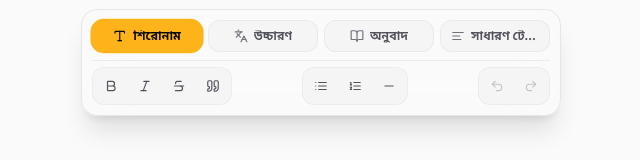
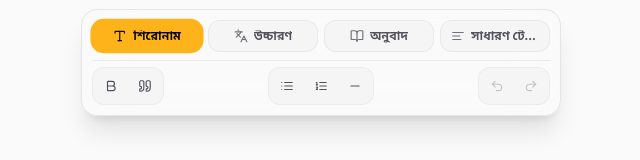
Before and after one commit to git-mahim/dua-card, a Next.js app: page / in a window 1280 px wide. Both pictures are taken after a click on the button 1228 px from the left and 748 px from the top of the page. Shown: the part 636-796 px from the top of the page, without its empty margins (319-959 px from the left). Built offline with nearby package versions, Linux system fonts and the light colour scheme; a web font is replaced by a local one.

Commit message:
feat(editor): render blockquotes, numbered/bullet lists, horizontal rules on home cards and remove S/Italic buttons from toolbar

```diff
--- a/src/components/Editor/EditorToolbar.tsx
+++ b/src/components/Editor/EditorToolbar.tsx
@@ -4,8 +4,6 @@ import React from "react";
 import { type Editor } from "@tiptap/react";
 import {
   Bold,
-  Italic,
-  Strikethrough,
   List,
   ListOrdered,
   Quote,
@@ -90,9 +88,9 @@ export const EditorToolbar: React.FC<EditorToolbarProps> = ({ editor }) => {
         })}
       </div>
 
-      {/* Bottom Row: Refined Formatting Tools with Segmented Pill Groups */}
+      {/* Bottom Row: Refined Formatting Tools with Segmented Pill Groups (Italic and Strike removed) */}
       <div className="flex items-center justify-between pt-1.5 border-t border-zinc-200/70 dark:border-zinc-800/70">
-        {/* Style & Blockquote Group */}
+        {/* Formatting & Blockquote Group */}
         <div className="flex items-center gap-0.5 bg-zinc-100/80 dark:bg-zinc-850/60 p-0.5 rounded-xl border border-zinc-200/60 dark:border-zinc-800/60">
           <button
             type="button"
@@ -115,40 +113,6 @@ export const EditorToolbar: React.FC<EditorToolbarProps> = ({ editor }) => {
             type="button"
             onClick={() => {
               triggerHaptic(15);
-              editor.chain().focus().toggleItalic().run();
-            }}
-            className={`w-7 h-7 sm:w-8 sm:h-8 rounded-lg flex items-center justify-center transition-all active:scale-90 ${
-              editor.isActive("italic")
-                ? "bg-[#ffb31a] text-zinc-950 shadow-2xs"
-                : "text-zinc-600 dark:text-zinc-400 hover:text-zinc-950 dark:hover:text-zinc-100 hover:bg-zinc-200/70 dark:hover:bg-zinc-700/60"
-            }`}
-            title="ইটালিক (Italic)"
-            aria-label="ইটালিক"
-          >
-            <Italic className="w-3.5 h-3.5" />
-          </button>
-
-          <button
-            type="button"
-            onClick={() => {
-              triggerHaptic(15);
-              editor.chain().focus().toggleStrike().run();
-            }}
-            className={`w-7 h-7 sm:w-8 sm:h-8 rounded-lg flex items-center justify-center transition-all active:scale-90 ${
-              editor.isActive("strike")
-                ? "bg-[#ffb31a] text-zinc-950 shadow-2xs"
-                : "text-zinc-600 dark:text-zinc-400 hover:text-zinc-950 dark:hover:text-zinc-100 hover:bg-zinc-200/70 dark:hover:bg-zinc-700/60"
-            }`}
-            title="স্ট্রাইকথ্রু (Strikethrough)"
-            aria-label="স্ট্রাইকথ্রু"
-          >
-            <Strikethrough className="w-3.5 h-3.5" />
-          </button>
-
-          <button
-            type="button"
-            onClick={() => {
-              triggerHaptic(15);
               editor.chain().focus().toggleBlockquote().run();
             }}
             className={`w-7 h-7 sm:w-8 sm:h-8 rounded-lg flex items-center justify-center transition-all active:scale-90 ${
@@ -156,7 +120,7 @@ export const EditorToolbar: React.FC<EditorToolbarProps> = ({ editor }) => {
                 ? "bg-[#ffb31a] text-zinc-950 shadow-2xs"
                 : "text-zinc-600 dark:text-zinc-400 hover:text-zinc-950 dark:hover:text-zinc-100 hover:bg-zinc-200/70 dark:hover:bg-zinc-700/60"
             }`}
-            title="উদ্ধৃতি (Blockquote)"
+            title="উদ্ধৃতি / কোটেশন (Blockquote)"
             aria-label="উদ্ধৃতি"
           >
             <Quote className="w-3.5 h-3.5" />
--- a/src/components/StructuredDuaViewer.tsx
+++ b/src/components/StructuredDuaViewer.tsx
@@ -10,7 +10,7 @@ interface StructuredDuaViewerProps {
 }
 
 /**
- * Render inline text with marks (bold, italic)
+ * Render inline text with marks (bold, italic, strike, code)
  */
 function renderInlineContent(nodes?: JSONContent[]): React.ReactNode {
   if (!nodes || !Array.isArray(nodes)) return null;
@@ -25,6 +25,17 @@ function renderInlineContent(nodes?: JSONContent[]): React.ReactNode {
             element = <strong key={`b-${index}`}>{element}</strong>;
           } else if (mark.type === "italic") {
             element = <em key={`i-${index}`}>{element}</em>;
+          } else if (mark.type === "strike") {
+            element = <s key={`s-${index}`}>{element}</s>;
+          } else if (mark.type === "code") {
+            element = (
+              <code
+                key={`c-${index}`}
+                className="px-1.5 py-0.5 bg-zinc-100 dark:bg-zinc-800 rounded text-xs font-mono text-amber-600 dark:text-amber-400"
+              >
+                {element}
+              </code>
+            );
           }
         }
       }
@@ -36,7 +47,7 @@ function renderInlineContent(nodes?: JSONContent[]): React.ReactNode {
 }
 
 /**
- * Safely render TipTap JSON content with semantic typography classes
+ * Safely render TipTap JSON content with semantic typography classes and full block support
  */
 export const StructuredDuaViewer: React.FC<StructuredDuaViewerProps> = ({
   content,
@@ -70,6 +81,7 @@ export const StructuredDuaViewer: React.FC<StructuredDuaViewerProps> = ({
   return (
     <div className="dua-content-root font-bengali text-left select-text">
       {blocks.map((block, index) => {
+        // 1. Paragraphs (with semantic styles: title, pronunciation, meaning, virtue, paragraph)
         if (block.type === "paragraph") {
           const styleKey = block.attrs?.semanticStyle || "dua-paragraph";
           const typography = SEMANTIC_STYLES[styleKey] || SEMANTIC_STYLES["dua-paragraph"];
@@ -103,11 +115,33 @@ export const StructuredDuaViewer: React.FC<StructuredDuaViewerProps> = ({
           );
         }
 
+        // 2. Blockquotes (কোটেশন / উদ্ধৃতি)
+        if (block.type === "blockquote") {
+          return (
+            <blockquote
+              key={index}
+              className="border-l-[3.5px] border-[#ffb31a] bg-zinc-100/70 dark:bg-zinc-900/60 pl-3.5 pr-3 py-2 my-2 rounded-r-xl text-zinc-700 dark:text-zinc-300 text-[13.5px] leading-relaxed shadow-2xs"
+            >
+              {block.content?.map((subBlock, subIdx) => {
+                if (subBlock.type === "paragraph") {
+                  return (
+                    <p key={subIdx} className="m-0">
+                      {renderInlineContent(subBlock.content)}
+                    </p>
+                  );
+                }
+                return <div key={subIdx}>{renderInlineContent(subBlock.content)}</div>;
+              })}
+            </blockquote>
+          );
+        }
+
+        // 3. Bullet Lists (বুলেট তালিকা)
         if (block.type === "bulletList") {
           return (
             <ul key={index} className="list-disc pl-5 my-2 space-y-1 text-sm text-zinc-800 dark:text-zinc-200">
               {block.content?.map((item, itemIdx) => (
-                <li key={itemIdx}>
+                <li key={itemIdx} className="leading-relaxed">
                   {item.content?.map((subBlock, subIdx) => (
                     <span key={subIdx}>
                       {renderInlineContent(subBlock.content)}
@@ -119,6 +153,42 @@ export const StructuredDuaViewer: React.FC<StructuredDuaViewerProps> = ({
           );
         }
 
+        // 4. Ordered Lists (নম্বর তালিকা)
+        if (block.type === "orderedList") {
+          return (
+            <ol key={index} className="list-decimal pl-5 my-2 space-y-1 text-sm text-zinc-800 dark:text-zinc-200">
+              {block.content?.map((item, itemIdx) => (
+                <li key={itemIdx} className="leading-relaxed">
+                  {item.content?.map((subBlock, subIdx) => (
+                    <span key={subIdx}>
+                      {renderInlineContent(subBlock.content)}
+                    </span>
+                  ))}
+                </li>
+              ))}
+            </ol>
+          );
+        }
+
+        // 5. Horizontal Divider (বিভাজক রেখা)
+        if (block.type === "horizontalRule") {
+          return (
+            <hr key={index} className="my-3 border-t border-zinc-200 dark:border-zinc-800" />
+          );
+        }
+
+        // 6. Code Block (কোড ব্লক)
+        if (block.type === "codeBlock") {
+          return (
+            <pre
+              key={index}
+              className="my-2 p-3 bg-zinc-100 dark:bg-zinc-900 text-zinc-800 dark:text-zinc-200 rounded-xl font-mono text-xs overflow-x-auto border border-zinc-200 dark:border-zinc-800"
+            >
+              <code>{renderInlineContent(block.content)}</code>
+            </pre>
+          );
+        }
+
         return null;
       })}
     </div>
```
